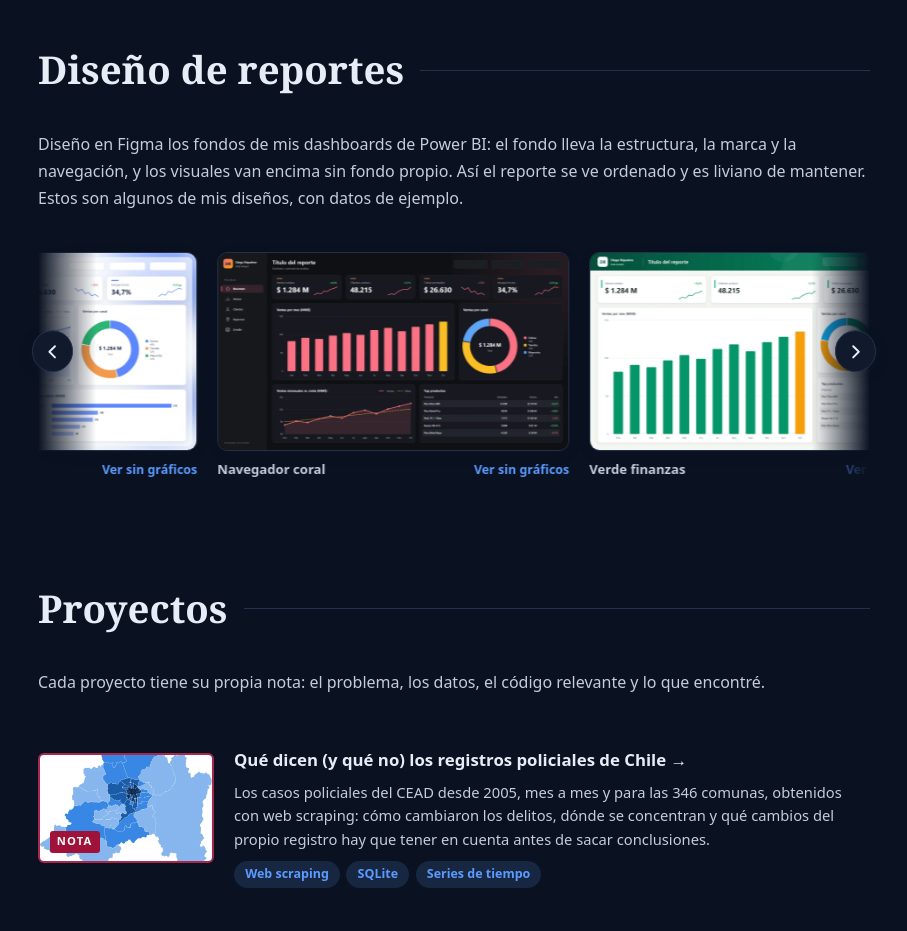
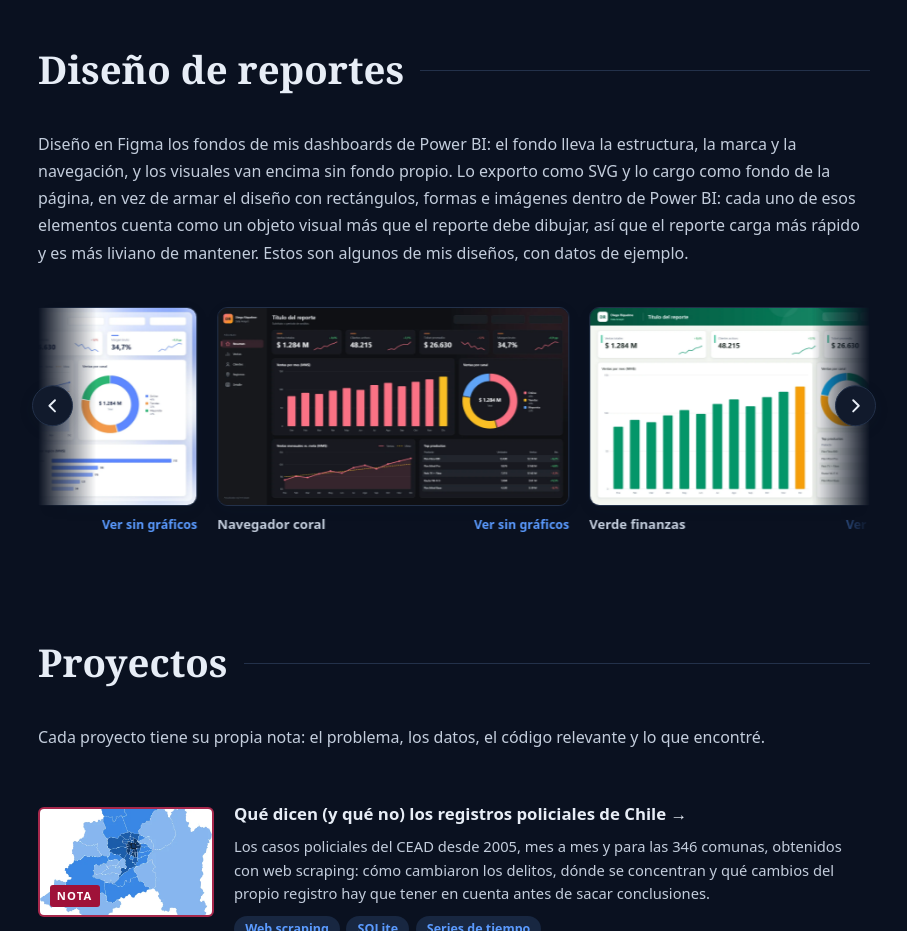
Before and after one commit to rrdiegoisaac/portfolio, a React (Vite) app: page / in a window 1280 px wide. Shown: the part 2740-3671 px from the top of the page, without its empty margins (186-1093 px from the left). Built offline with nearby package versions, Linux system fonts and the light colour scheme.

Commit message:
feat(fondos): explicar que el fondo en SVG reemplaza formas que cuentan como objetos visuales

```diff
--- a/src/components/FondosPowerBI.jsx
+++ b/src/components/FondosPowerBI.jsx
@@ -131,8 +131,12 @@ function FondosPowerBI() {
       <p className="fondos__intro">
         Diseño en Figma los fondos de mis dashboards de Power BI: el fondo lleva
         la estructura, la marca y la navegación, y los visuales van encima sin
-        fondo propio. Así el reporte se ve ordenado y es liviano de mantener.
-        Estos son algunos de mis diseños, con datos de ejemplo.
+        fondo propio. Lo exporto como SVG y lo cargo como fondo de la página, en
+        vez de armar el diseño con rectángulos, formas e imágenes dentro de Power
+        BI: cada uno de esos elementos cuenta como un objeto visual más que el
+        reporte debe dibujar, así que el reporte carga más rápido y es más
+        liviano de mantener. Estos son algunos de mis diseños, con datos de
+        ejemplo.
       </p>
 
       <div
```
